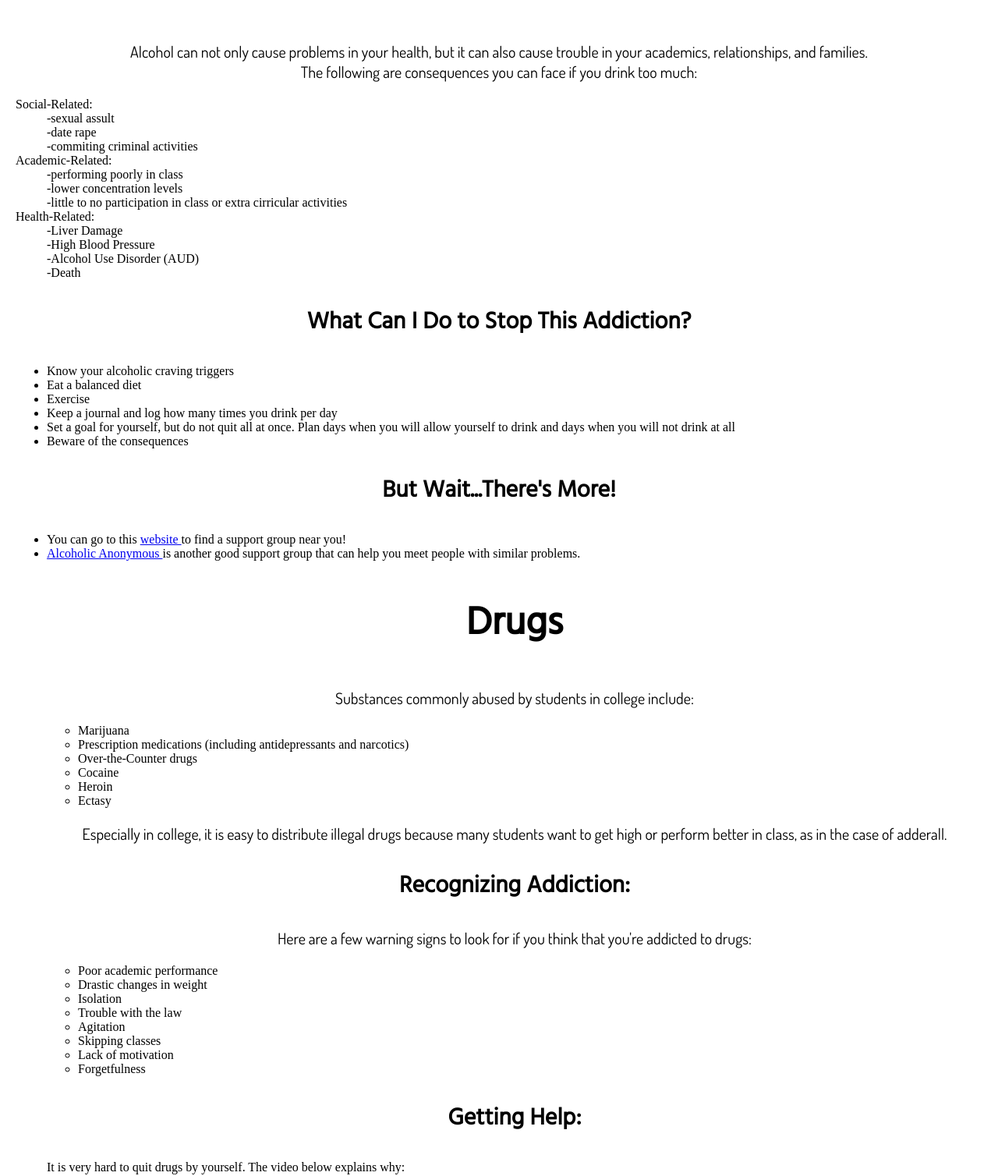
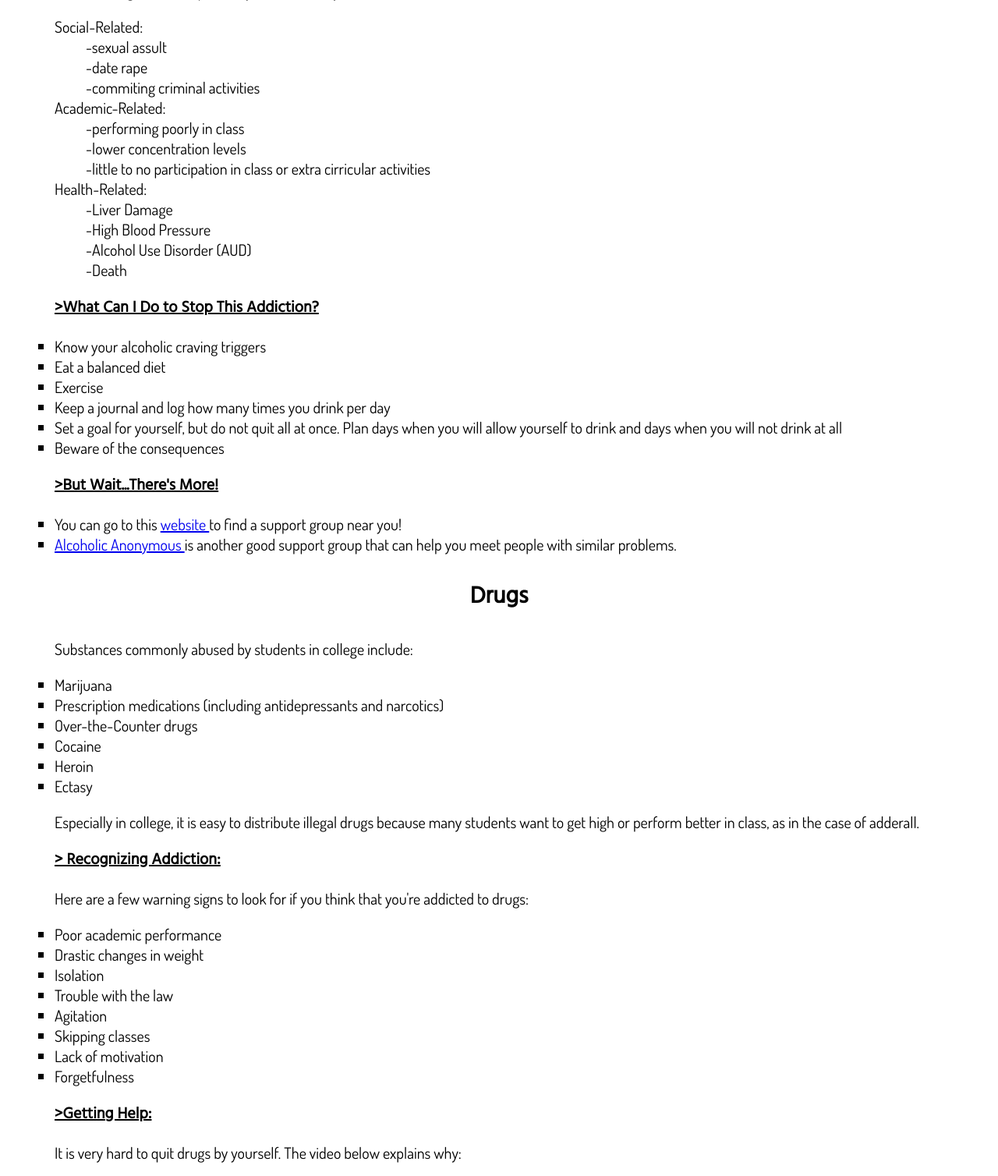
Before and after one commit to hanawahi/cssi_2017, a Python web app: template group-project/templates/drugs.html in a window 1280 px wide. Shown: the part 1084-2592 px from the top of the page at 78% size. Run offline with Jinja, Linux system fonts and the light colour scheme; the template is opened without the code that fills it, so the values that code supplies are empty; some libraries are stand-ins or nearby versions.

Commit message:
css changes to drug probs

```diff
--- a/group-project/resources/aesthetic.css
+++ b/group-project/resources/aesthetic.css
@@ -34,8 +34,11 @@ body {
 p {
   color: black;
   text-align: center;
-  font-family: 'Dosis';
+  font-family: 'Dosis', sans-serif;
   font-size: 20px;
+  padding-left: 50px;
+  padding-right: 50px;
+
 
 }
 
@@ -248,9 +251,6 @@ margin-left: 410px;
   padding-top: 0px;
 }
 
-
-
-
 #index table{
   position: absolute;
   margin: 0px auto;
@@ -285,8 +285,40 @@ margin-left: 410px;
 }
 
 #paragraph1{
-  text-align: justify;
+  text-align: left;
+  font-family: 'Dosis', sans-serif;
+  font-size: 20px;
+  padding-left: 50px;
+  padding-right: 50px;
 }
+
+ul{
+  list-style-type: square;
+  font-family: 'Dosis', sans-serif;
+  font-size: 20px;
+  padding-left: 50px;
+  padding-right: 50px;
+}
+
+#aligning
+{
+  text-align: left;
+  font-weight: 900;
+  text-decoration: underline;
+  font-size: 20px;
+  padding-left: 50px;
+  padding-right: 50px;
+}
+
+dl{
+  padding-left: 50px;
+  padding-right: 50px;
+}
+
+
+
+
+
 
 /* (Hana's extra stuff)  */
 
--- a/group-project/resources/drugs.js
+++ /dev/null
@@ -1,47 +0,0 @@
-<?php
-$vote = $_REQUEST['vote'];
-
-//get content of textfile
-$filename = "poll_result.rtf";
-$content = file($filename);
-
-//put content in array
-$array = explode("||", $content[0]);
-$yes = $array[0];
-$no = $array[1];
-
-if ($vote == 0) {
-  $yes = $yes + 1;
-}
-if ($vote == 1) {
-  $no = $no + 1;
-}
-
-//insert votes to txt file
-$insertvote = $yes."||".$no;
-$fp = fopen($filename,"w");
-fputs($fp,$insertvote);
-fclose($fp);
-?>
-
-<h2>Result:</h2>
-<table>
-<tr>
-<td>Yes:</td>
-<td>
-<img src="poll.gif"
-width='<?php echo(100*round($yes/($no+$yes),2)); ?>'
-height='20'>
-<?php echo(100*round($yes/($no+$yes),2)); ?>%
-</td>
-</tr>
-<tr>
-<td>No:</td>
-<td>
-<img src="poll.gif"
-width='<?php echo(100*round($no/($no+$yes),2)); ?>'
-height='20'>
-<?php echo(100*round($no/($no+$yes),2)); ?>%
-</td>
-</tr>
-</table>
--- a/group-project/templates/drugs.html
+++ b/group-project/templates/drugs.html
@@ -17,7 +17,7 @@
       {% include "navigation.html" %}
       <h2> Alcohol and Drug Abuse </h2>
 
-      <h2 id=title1> Alcohol </h2>
+      <h3> Alcohol </h3>
       <p id=paragraph1>  Alcohol is the leading cause of death for college students than all other
         drugs combined. </br> </br>
 
@@ -26,35 +26,36 @@
         sudents have reported to binge drink, which is defined as drinking too much in a short
         period of time.</br></br>
 
-        The video below shows the "science" of being addicted to alcohol:</br>
+        The video below shows the "science" of being addicted to alcohol:</br> </p>
 
-      <div align="center" id= youtube1 style="position:relative;height:0;padding-bottom:35%"><iframe
+      <div align="center" id= youtube1 style="position:relative;height:0;padding-bottom:28%"><iframe
         src="https://www.youtube-nocookie.com/embed/vkpz7xFTWJo?rel=0&amp;controls=0&amp;showinfo=0?ecver=2"
         width="500" height="400" frameborder="0" allowfullscreen>
         </iframe></div>
 
-        <p> Alcohol can not only cause problems in your health, but it can also cause trouble in
-          your academics, relationships, and families. </br>
+        <p id=paragraph1> Alcohol can not only cause problems in your health, but it can also cause trouble in
+          your academics, relationships, and families. </br></br>
 
           The following are consequences you can face if you drink too much:
-        <dl>
-        <dt> Social-Related:
+        <dl id=paragraph1>
+        <dt> Social-Related: </dt>
           <dd> -sexual assult </dd>
           <dd> -date rape </dd>
           <dd> -commiting criminal activities </dd>
-        <dt> Academic-Related:
+        <dt> Academic-Related:</dt>
           <dd> -performing poorly in class </dd>
           <dd> -lower concentration levels</dd>
           <dd> -little to no participation in class or extra cirricular activities </dd>
-        <dt> Health-Related:
+        <dt> Health-Related:</dt>
           <dd> -Liver Damage </dd>
           <dd> -High Blood Pressure </dd>
           <dd> -Alcohol Use Disorder (AUD) </dd>
           <dd> -Death </dd>
+        </dl>
 
 
-          <h3> What Can I Do to Stop This Addiction? </h3>
-          <ul>
+          <h3 id=aligning> >What Can I Do to Stop This Addiction? </h3>
+          <ul id=paragraph1>
             <li> Know your alcoholic craving triggers </li>
             <li> Eat a balanced diet </li>
             <li> Exercise </li>
@@ -64,7 +65,7 @@
             <li> Beware of the consequences  </li>
           </ul>
 
-          <h3> But Wait...There's More!</h3>
+          <h3 id=aligning> >But Wait...There's More!</h3>
           <ul>
 
             <li> You can go to this  <a href="https://www.addiction.com/meetingfinder/"> website </a> to find
@@ -72,18 +73,13 @@
 
              <li> <a href="http://www.aa.org/"> Alcoholic Anonymous  </a> is another good support group that can
              help you meet people with similar problems. </li>
+           </ul>
 
 
 
 
-
-
-
-
-
-
-          <h2> Drugs </h2>
-          <p> Substances commonly abused by students in college include:</p>
+          <h3> Drugs </h3>
+          <p id=paragraph1> Substances commonly abused by students in college include:</p>
           <ul>
             <li> Marijuana </li>
             <li> Prescription medications (including antidepressants and narcotics)</li>
@@ -93,13 +89,13 @@
             <li> Ectasy </li>
           </ul>
 
-          <p> Especially in college, it is easy to distribute illegal drugs because many students
+          <p id=paragraph1> Especially in college, it is easy to distribute illegal drugs because many students
             want to get high or perform better in class, as in the case of adderall.</br>
 
 
-            <h3> Recognizing Addiction: </h3>
+            <h3 id=aligning>> Recognizing Addiction: </h3>
 
-            <p> Here are a few warning signs to look for if you think that you're addicted to drugs:
+            <p id=paragraph1> Here are a few warning signs to look for if you think that you're addicted to drugs:
               <ul>
                 <li> Poor academic performance </li>
                 <li> Drastic changes in weight </li>
@@ -111,29 +107,30 @@
                 <li> Forgetfulness </li>
               </ul>
 
-              <h3> Getting Help: </h3>
-            </p> It is very hard to quit drugs by yourself. The video below explains why: </p>
-            <div style="position:relative;height:0;padding-bottom:35%"><iframe
+              <h3 id=aligning> >Getting Help: </h3>
+            <p id=paragraph1> It is very hard to quit drugs by yourself. The video below explains why: </p>
+            <div align="center" style="position:relative;height:0;padding-bottom:35%"><iframe
               src="https://www.youtube-nocookie.com/embed/zV6zKmt7S5E?rel=0&amp;controls=0&amp;showinfo=0?ecver=2"
               width="500" height="400" frameborder="0" allowfullscreen>
               </iframe></div>
 
-              The <a href="https://www.aaap.org/"> American Academy of Addiction Psychiatry (AAAP)  </a> has a
+              <p id=paragraph1>
+              The<a id=paragraph1 href="https://www.aaap.org/">American Academy of Addiction Psychiatry (AAAP)  </a> has a
               <a href="https://www.aaap.org/?page_id=658?sid=658"> referal program </a> so that you can get a specialist to start
               helping you stop this addiction.
 
-              You can also call 1-800-662-4357 to get advice oon how to find a treatment center.
+              You can also call 1-800-662-4357 to get advice oon how to find a treatment center. </p>
 
               <h3> What if this costs me too much money? </h3>
 
-              <p> Your health insurance may cover substance abuse treatment services. The Mental Health Parity and Addiction Equity Act
+              <p id=paragraph1> Your health insurance may cover substance abuse treatment services. The Mental Health Parity and Addiction Equity Act
                 under the Affordable Care Act ensures that health plan features like co-pays, deductibles, and visit limits are generally
                 not more restrictive for mental health and substance abuse disorder benefits than they are for medical and
                 surgical benefits. </p>
 
               <h3> I want to keep my addiction confidential. What can I do? </h3>
 
-              <p> There are several things you can do:
+              <p id=paragraph1> There are several things you can do:
                 <ul>
                   <li> Check your school's policy to see if you can take a leave of abscence. </li>
                   <li> Doctors or other health providers will not be able to discuss your issue due to privacy laws without
```
